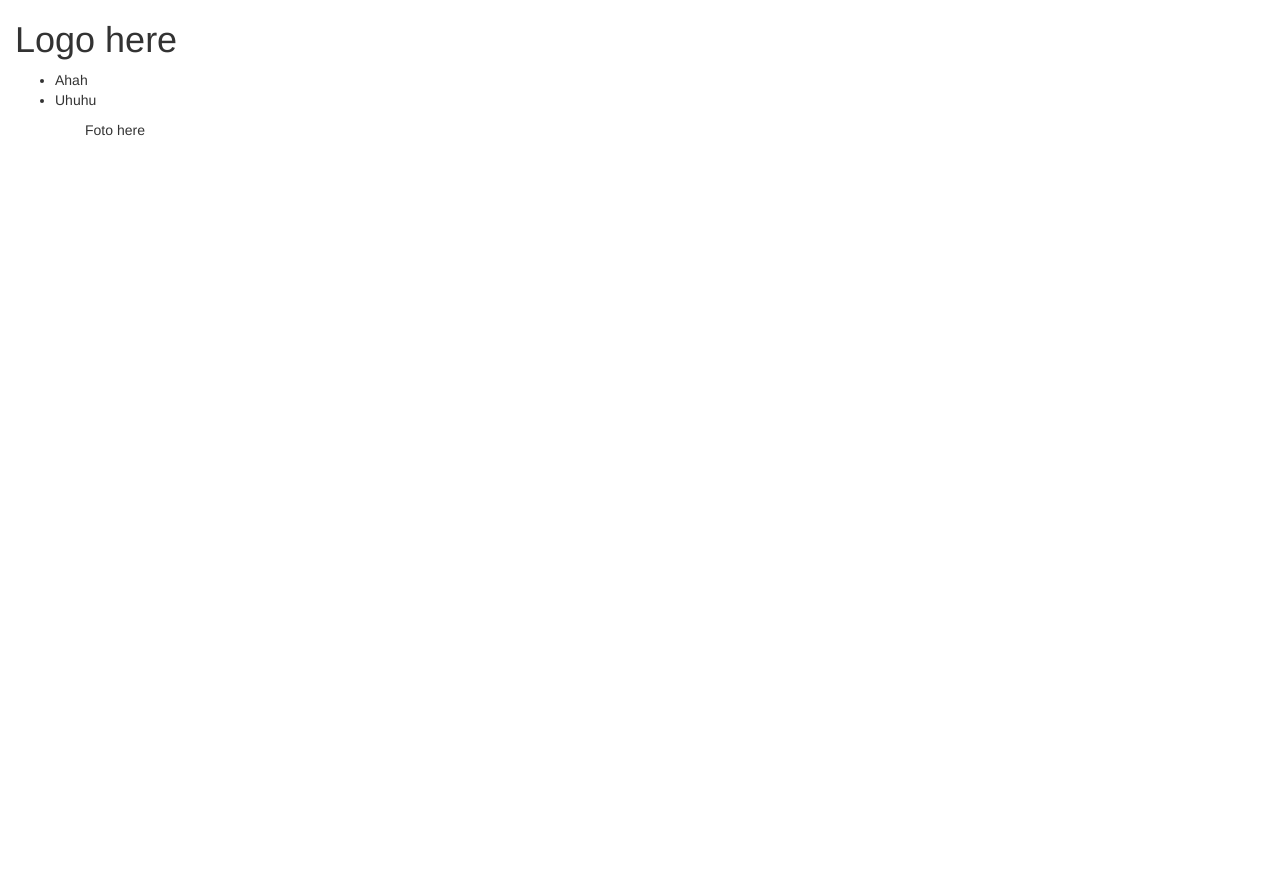
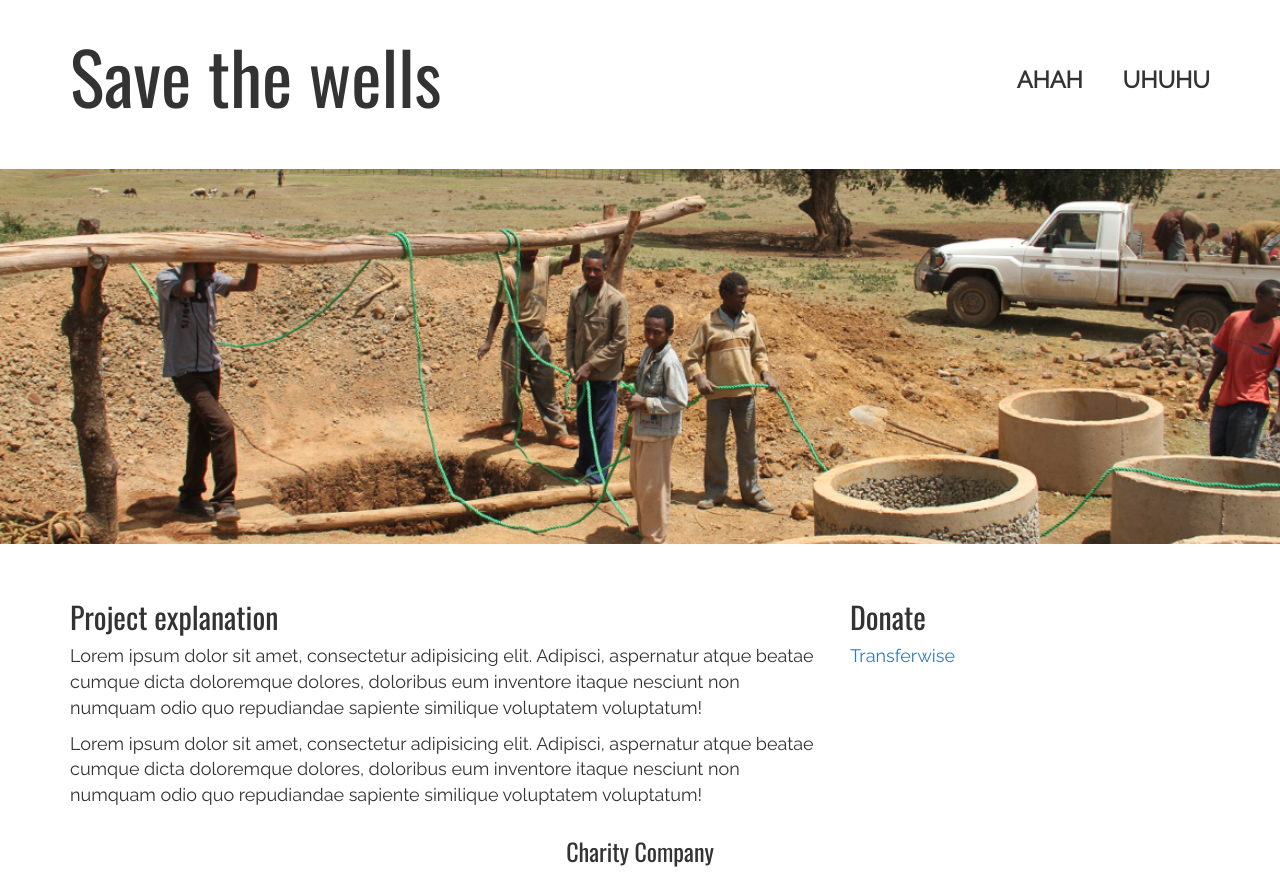
Before and after one commit to alessandrocapra/junction2016, a plain HTML site: page webshop.html in a window 1280 px wide. Before the commit the page ends 800 px from the top, so only its background shows below. Drawn offline with nearby package versions, Linux system fonts and the light colour scheme.

Commit message:
Style webshop page

```diff
--- /dev/null
+++ b/style.css
@@ -0,0 +1,54 @@
+@import url('https://fonts.googleapis.com/css?family=Oswald|Raleway');
+
+body {
+    font-family: 'Raleway', sans-serif;
+    font-weight: 400;
+    font-size:1.8em;
+}
+
+h1, h2, h3 {
+    font-family: 'Oswald', sans-serif;
+    font-weight:400;
+}
+
+header h1 {
+    font-size:4em;
+    display: inline-block;
+    margin:0;
+    padding:0.5em 0;
+}
+
+header ul {
+    list-style-type: none;
+    padding: 3.5em 0;
+    display: inline-block;
+    float: right;
+}
+
+header ul li {
+    display: inline-block;
+    margin: 0 0 0 1.5em;
+
+    font-size:1.3em;
+    font-weight:700;
+    text-transform: uppercase;
+}
+
+.promo {
+    height:375px;
+    width: 100%;
+    margin-bottom: 2em;
+}
+.promo-img {
+    background-image: url("img/construction.jpg");
+    background-position: center center;
+    background-repeat: no-repeat;
+    background-size:cover;
+    height: 100%;
+}
+
+/* Overriding bootstrap */
+.container-fluid {
+    padding-left:0;
+    padding-right:0;
+}
--- a/webshop.html
+++ b/webshop.html
@@ -8,29 +8,40 @@
     <title>Charity page</title>
 
     <link rel="stylesheet" href="https://maxcdn.bootstrapcdn.com/bootstrap/3.3.7/css/bootstrap.min.css">
+    <link rel="stylesheet" href="style.css">
 </head>
 <body>
     <header>
-        <nav class="container-fluid">
-            <h1>Logo here</h1>
-            <div class="nav nav-right">
-                <ul>
-                    <li>Ahah</li>
-                    <li>Uhuhu</li>
-                </ul>
-            </div>
+        <nav class="container">
+            <h1 class="title">Save the wells</h1>
+            <ul>
+                <li>Ahah</li>
+                <li>Uhuhu</li>
+            </ul>
         </nav>
     </header>
     <main>
+        <div class="container-fluid promo">
+            <div class="promo-img"></div>
+        </div>
         <div class="container">
-            <div class="col-xs-12- col-sm-5">
-                Foto here
-            </div>
-            <div class="col-xs-12- col-sm-7">
-                <Descrip></Descrip>
+            <div class="row">
+                <div class="col-xs-12 col-sm-8">
+                    <h2>Project explanation</h2>
+                    <p>Lorem ipsum dolor sit amet, consectetur adipisicing elit. Adipisci, aspernatur atque beatae cumque dicta doloremque dolores, doloribus eum inventore itaque nesciunt non numquam odio quo repudiandae sapiente similique voluptatem voluptatum!</p>
+                    <p>Lorem ipsum dolor sit amet, consectetur adipisicing elit. Adipisci, aspernatur atque beatae cumque dicta doloremque dolores, doloribus eum inventore itaque nesciunt non numquam odio quo repudiandae sapiente similique voluptatem voluptatum!</p>
+                </div>
+                <div class="col-xs-12 col-sm-4">
+                    <h2>Donate</h2>
+                    <a href="#0" class="button transferwise">Transferwise</a>
+                </div>
             </div>
         </div>
     </main>
-    <footer></footer>
+    <footer>
+        <div class="container-fluid text-center">
+            <h3>Charity Company</h3>
+        </div>
+    </footer>
 </body>
 </html>
```
Also changed, not shown: img/construction.jpg (added).
